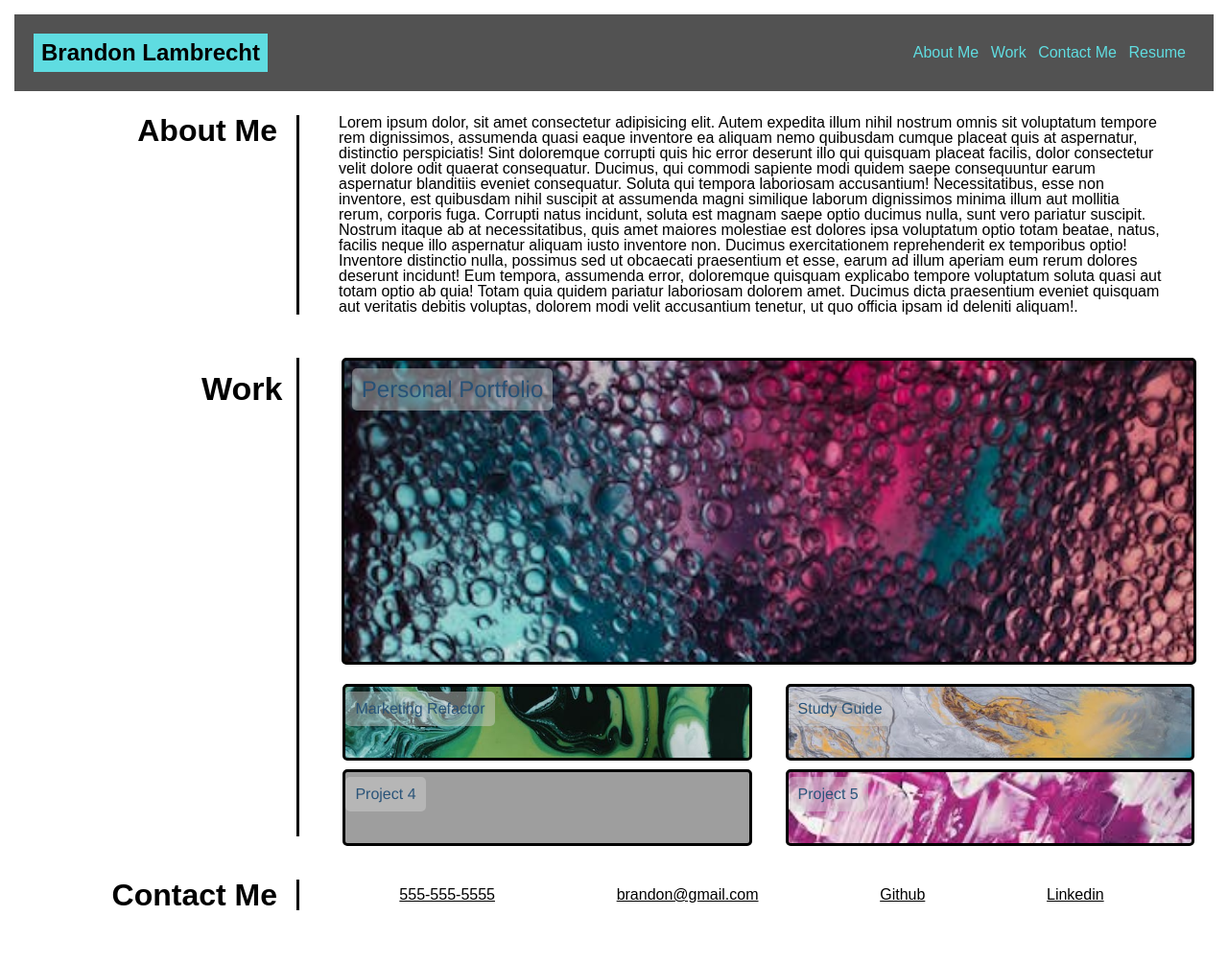
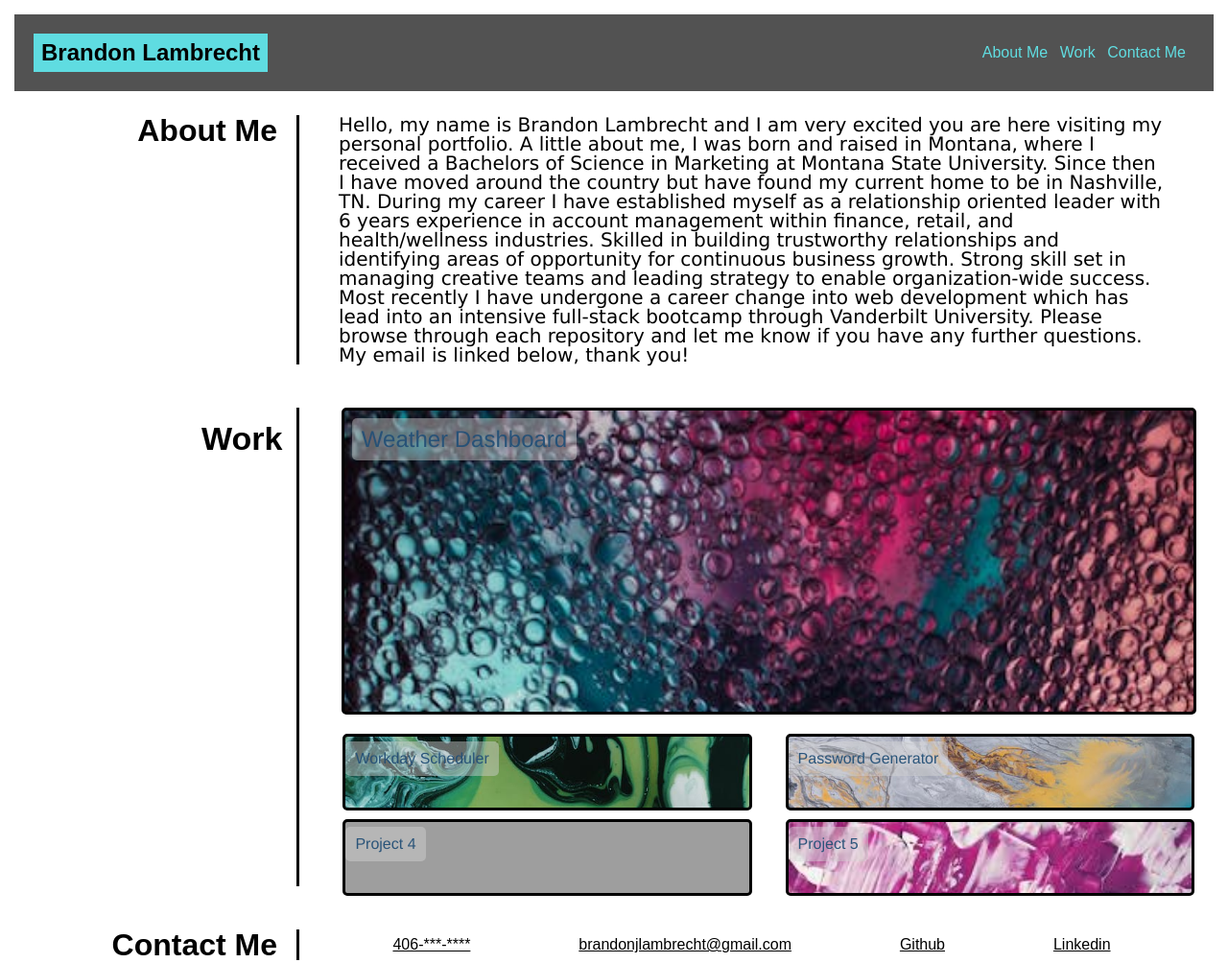
Before and after one commit to brandonlambrecht/personal-portfolio, a plain HTML site: page index.html in a window 1280 px wide. Shown: the whole page at 96% size. Before the commit the page ends 959 px from the top, so only its background shows below. Drawn offline with Linux system fonts and the light colour scheme; grey boxes are pictures that could not be loaded.

Commit message:
updated projects repos

```diff
--- a/assets/style.css
+++ b/assets/style.css
@@ -46,6 +46,11 @@ h1 {
     margin: 15px;
     padding: 10px;
     justify-content: space-evenly;
+}
+
+.container p {
+    font-size: 1.25em;
+    font-family: Verdana, Geneva, Tahoma, sans-serif;
 }
 
 .container h2 {
--- a/index.html
+++ b/index.html
@@ -17,7 +17,7 @@
                 <li><a href="#about-me">About Me</a></li>
                 <li><a href="#work">Work</a></li>
                 <li><a href="#contact-me">Contact Me</a></li>
-                <li><a href="./assets/Resume Lambrecht.pdf" download="Resume">Resume</a></li>
+                <!-- <li><a href="./assets/Resume Lambrecht.pdf" download="Resume">Resume</a></li> -->
             </ul>
         </nav>
     </header>
@@ -26,22 +26,19 @@
 
             <h2 id="about-me">About Me</h2>
             <div>
-                <p>Lorem ipsum dolor, sit amet consectetur adipisicing elit. Autem expedita illum nihil nostrum omnis
-                    sit voluptatum tempore rem dignissimos, assumenda quasi eaque inventore ea aliquam nemo quibusdam
-                    cumque placeat quis at aspernatur, distinctio perspiciatis! Sint doloremque corrupti quis hic error
-                    deserunt illo qui quisquam placeat facilis, dolor consectetur velit dolore odit quaerat consequatur.
-                    Ducimus, qui commodi sapiente modi quidem saepe consequuntur earum aspernatur blanditiis eveniet
-                    consequatur. Soluta qui tempora laboriosam accusantium! Necessitatibus, esse non inventore, est
-                    quibusdam nihil suscipit at assumenda magni similique laborum dignissimos minima illum aut mollitia
-                    rerum, corporis fuga. Corrupti natus incidunt, soluta est magnam saepe optio ducimus nulla, sunt
-                    vero pariatur suscipit. Nostrum itaque ab at necessitatibus, quis amet maiores molestiae est dolores
-                    ipsa voluptatum optio totam beatae, natus, facilis neque illo aspernatur aliquam iusto inventore
-                    non. Ducimus exercitationem reprehenderit ex temporibus optio! Inventore distinctio nulla, possimus
-                    sed ut obcaecati praesentium et esse, earum ad illum aperiam eum rerum dolores deserunt incidunt!
-                    Eum tempora, assumenda error, doloremque quisquam explicabo tempore voluptatum soluta quasi aut
-                    totam optio ab quia! Totam quia quidem pariatur laboriosam dolorem amet. Ducimus dicta praesentium
-                    eveniet quisquam aut veritatis debitis voluptas, dolorem modi velit accusantium tenetur, ut quo
-                    officia ipsam id deleniti aliquam!.
+                <p>Hello, my name is Brandon Lambrecht and I am very excited you are here visiting my personal
+                    portfolio. A little about me, I was born and raised in Montana, where I received a Bachelors of
+                    Science in Marketing at Montana State University. Since then I have moved around the country but
+                    have found my current home to be in Nashville, TN. During my career I have established myself as a
+                    relationship oriented leader with 6 years experience in account management
+                    within finance, retail, and health/wellness industries. Skilled in building trustworthy
+                    relationships and
+                    identifying areas of opportunity for continuous business growth. Strong skill set in managing
+                    creative teams and leading strategy to enable organization-wide success. Most recently I have
+                    undergone a career change into web development which has lead into an intensive full-stack bootcamp
+                    through Vanderbilt University. Please browse through each repository and let me know if you have any
+                    further questions. My email is linked below, thank you!
+
                 </p>
             </div>
         </section>
@@ -54,17 +51,17 @@
 
             <div class="content-wrap">
                 <div id="card1">
-                    <a href=https://github.com/brandonlambrecht/personal-portfolio>Personal Portfolio</a>
+                    <a href=https://github.com/brandonlambrecht/weather-dashboard>Weather Dashboard</a>
                 </div>
 
                 <div id="card2">
                     <div>
-                        <a href=https://brandonlambrecht.github.io/marketing-refactor>Marketing Refactor</a>
+                        <a href=https://github.com/brandonlambrecht/work-day-scheduler>Workday Scheduler</a>
                     </div>
                 </div>
                 <div id="card3">
                     <div>
-                        <a href="https://github.com/brandonlambrecht/prework-study-guide">Study Guide</a>
+                        <a href="https://github.com/brandonlambrecht/password-generator">Password Generator</a>
                     </div>
                 </div>
                 <div id="card4">
@@ -84,8 +81,8 @@
         <section class="container">
             <h2 id="contact-me">Contact Me</h2>
             <ul class="contact-info">
-                <li><a href=""></a>555-555-5555</li></a>
-                <li><a href=https://www.google.com>brandon@gmail.com</li></a>
+                <li><a href=""></a>406-***-****</li></a>
+                <li><a href=https://www.google.com>brandonjlambrecht@gmail.com</li></a>
                 <li><a href=https://github.com/brandonlambrecht?tab=repositories>Github</a></li>
                 <li><a href=https://www.linkedin.com/in/brandon-lambrecht-0b3709a3>Linkedin</a></li>
         </section>
```
